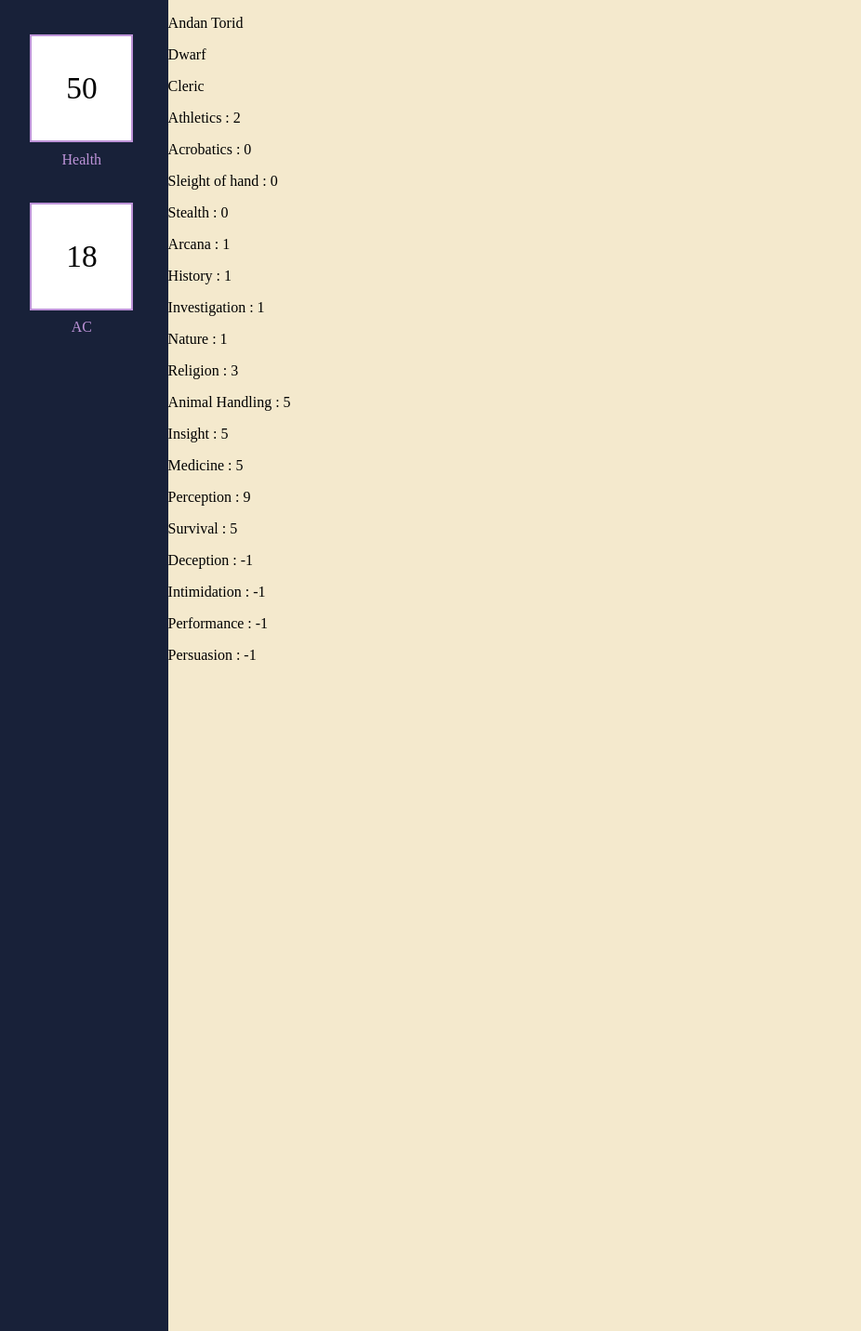
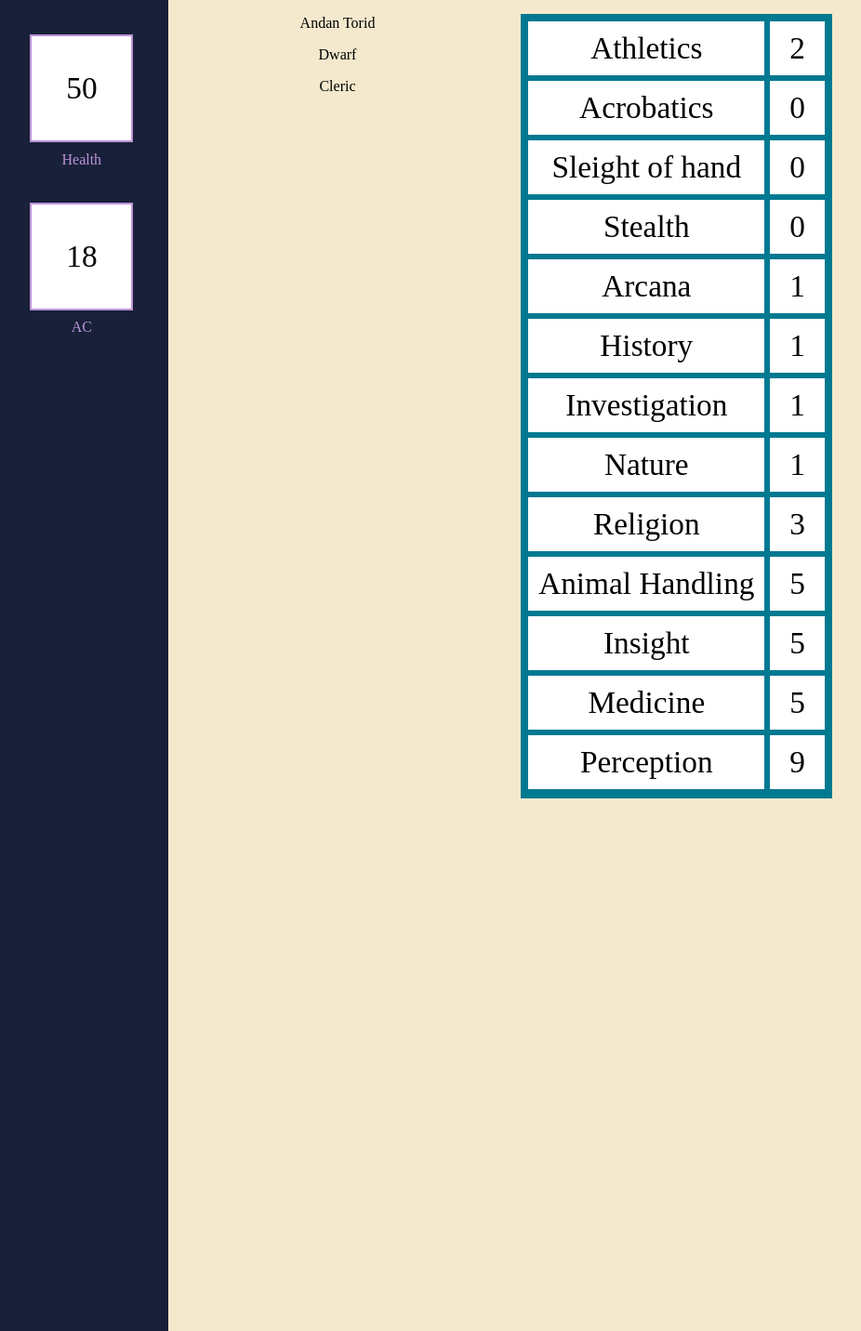
Before and after one commit to Routund/DND_Character_Gen, a Flask app: page /character/1 in a window 1280 px wide. Shown: the top 1432 px of the page at 93% size, without its empty margins (5-931 px from the left). Run offline with Flask 3, Linux system fonts and the light colour scheme; data comes from the database, SQL or seed files in the repository.

Commit message:
Formatted skill mods in main character page

```diff
--- a/static/styles.css
+++ b/static/styles.css
@@ -27,6 +27,25 @@
 }
 body {
     margin: 0px;
+}
+.character_main{
+    display: grid;
+    grid-template-columns: 1fr 1fr 1fr;
+    text-align: center;
+}
+.skill_mod_grid{
+    border: 5px solid #007991;
+    background-color: white;
+    font-size: 25pt;
+    display: grid;
+    grid-template-columns: 4fr 1fr;
+    margin: 15px;
+    height: 70%;
+    overflow-y: scroll;
+}
+.skill_mod{
+    border: 3px solid #007991;
+    padding:10px;
 }
 .main_create{
     text-align: center;
--- a/templates/CharacterMain.html
+++ b/templates/CharacterMain.html
@@ -1,10 +1,23 @@
 {% extends 'sheetLayout.html' %}
 
 {% block content %}
-{% for data in character %}
-<P> {{data}}</P>
-{%endfor%}
-{% for skill in skillData %}
-<P> {{skill[0]}} : {{skill[1]}}</P>
-{%endfor%}
+<div class="character_main">
+    <div>
+        {% for data in character %}
+        <P> {{data}}</P>
+        {%endfor%}
+    </div>
+    <div class="skill_mod_grid">
+        {% for skill in skillData %}
+        <div class="skill_mod">
+            {{skill[0]}}
+        </div>
+        <div class="skill_mod">
+            {{skill[1]}}
+        </div>
+        {%endfor%}
+    </div>
+</div>
+
+
 {% endblock %}
```
